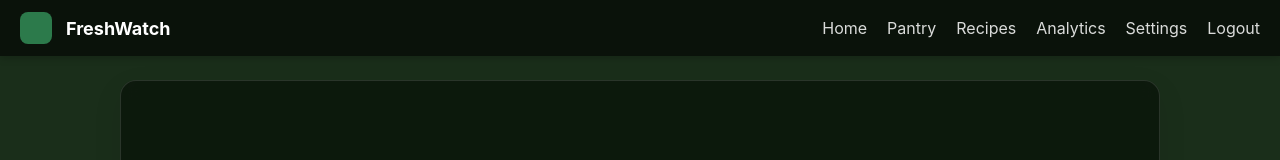
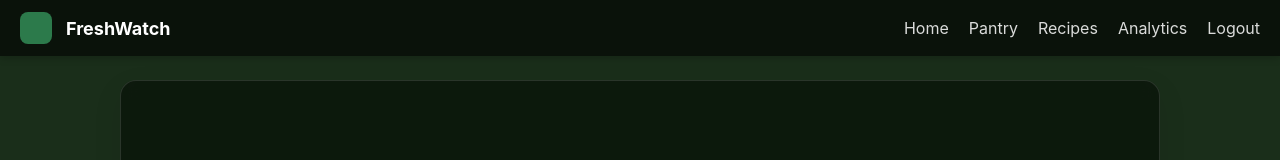
Before and after one commit to terrylu12212/FreshWatchProject, a React (Create React App) app in the folder frontend/: page / in a window 1280 px wide. Shown: the top 160 px of the page. Built offline with nearby package versions, Linux system fonts and the light colour scheme; no server answers; sample sign-in values are in the browser's storage.

Commit message:
Fixed Header

```diff
--- a/frontend/src/components/header.js
+++ b/frontend/src/components/header.js
@@ -37,7 +37,6 @@ export default function Header(){
           <Link to="/pantry" style={{color: 'rgba(255,255,255,0.85)', textDecoration: 'none'}}>Pantry</Link>
           <Link to="/recipes" style={{color: 'rgba(255,255,255,0.85)', textDecoration: 'none'}}>Recipes</Link>
           <Link to="/analytics" style={{color: 'rgba(255,255,255,0.85)', textDecoration: 'none'}}>Analytics</Link>
-          <Link to="/settings" style={{color: 'rgba(255,255,255,0.85)', textDecoration: 'none'}}>Settings</Link>
           <button
             onClick={handleLogout}
             style={{
```
